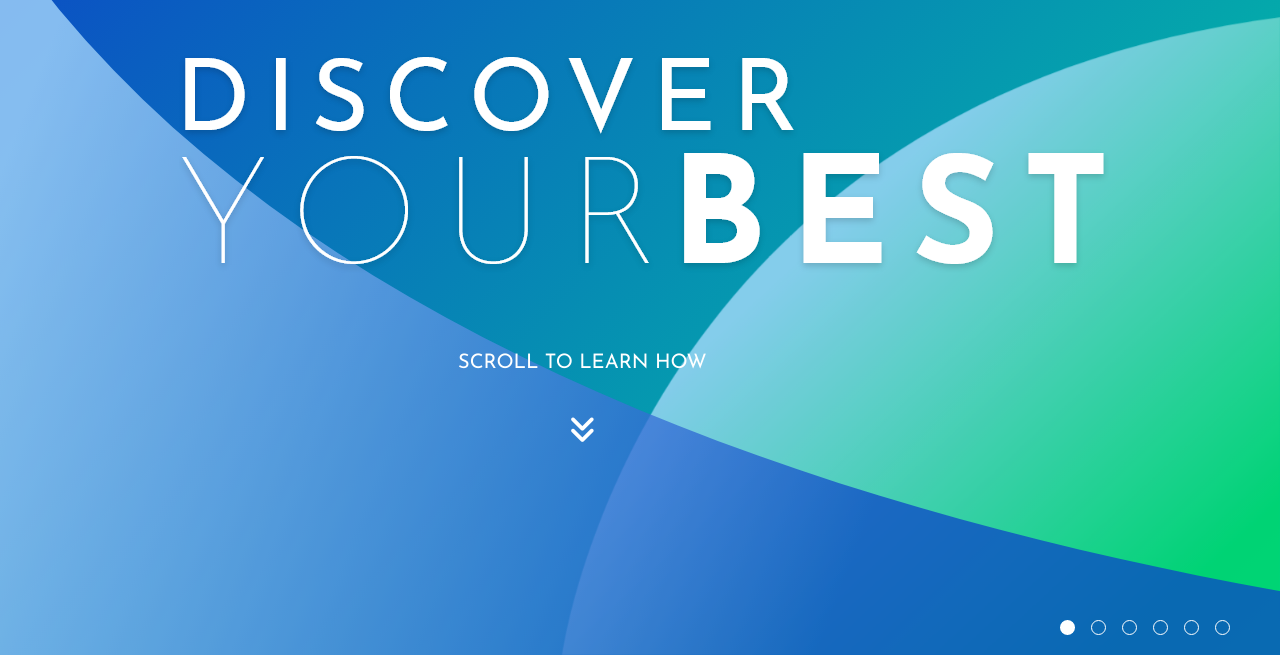
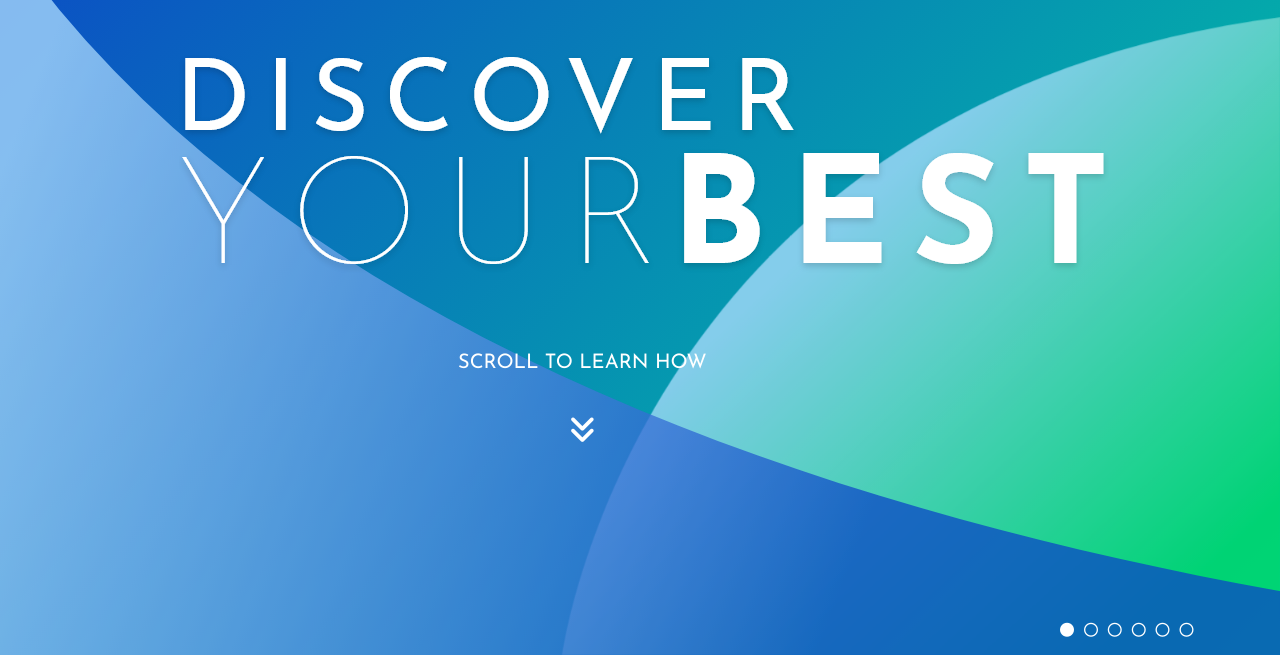
Before and after one commit to takes12no1/recruiting, a website: page src/index.html in a window 1280 px wide. Shown: the part 145-800 px from the top of the page. Drawn offline with nearby package versions, Linux system fonts and the light colour scheme.

Commit message:
pagination EOD

```diff
--- a/src/index.html
+++ b/src/index.html
@@ -49,7 +49,6 @@
         <img id="discoverYourBestTitleImg" class="animated slideInLeft" src="images/discoverYourBestTitle.png">
         <div id="scrollToLearnTxt" class="animated slideInLeft">SCROLL TO LEARN HOW</div>
         <div id="scrollToLearnDownChevron" class="bounce"><i class="fa fa-angle-double-down bounce" aria-hidden="true"></i></div>
-        <div id="paginationDesktop" class="animated fadeIn"></div>
         <!-- State 1 -->
 
         <!-- State 2 -->
@@ -59,7 +58,14 @@
         <!-- State 4 -->
 
         <!-- State 5 -->
-
+        <div id="paginationDesktop" class="">
+            <a href="#"><i class="fa fa-circle" aria-hidden="true"></i></a>
+            <a href="#"><i class="fa fa-circle-thin" aria-hidden="true"></i></a>
+            <a href="#"><i class="fa fa-circle-thin" aria-hidden="true"></i></a>
+            <a href="#"><i class="fa fa-circle-thin" aria-hidden="true"></i></a>
+            <a href="#"><i class="fa fa-circle-thin" aria-hidden="true"></i></a>
+            <a href="#"><i class="fa fa-circle-thin" aria-hidden="true"></i></a>
+        </div>
     </div>
     <script type='text/javascript' src='js/jquery.waypoints.min.js'></script>
     <script type='text/javascript' src='js/placeholder.js'></script>
--- a/src/styles/styles.css
+++ b/src/styles/styles.css
@@ -197,12 +197,16 @@
 
 #paginationDesktop {
     position: absolute;
-    background-image: url('../images/dotsPage1.png');
-    background-repeat: no-repeat;
     bottom: 20px;
     right: 50px;
     width: 170px;
-    height: 15px
+    height: 15px;
+
+}
+
+#paginationDesktop i {
+    color: white;
+    padding-right: 6px
 }
 
 // Extra small devices (portrait phones, less than 576px)
```
Also changed, not shown: 2 other files.
